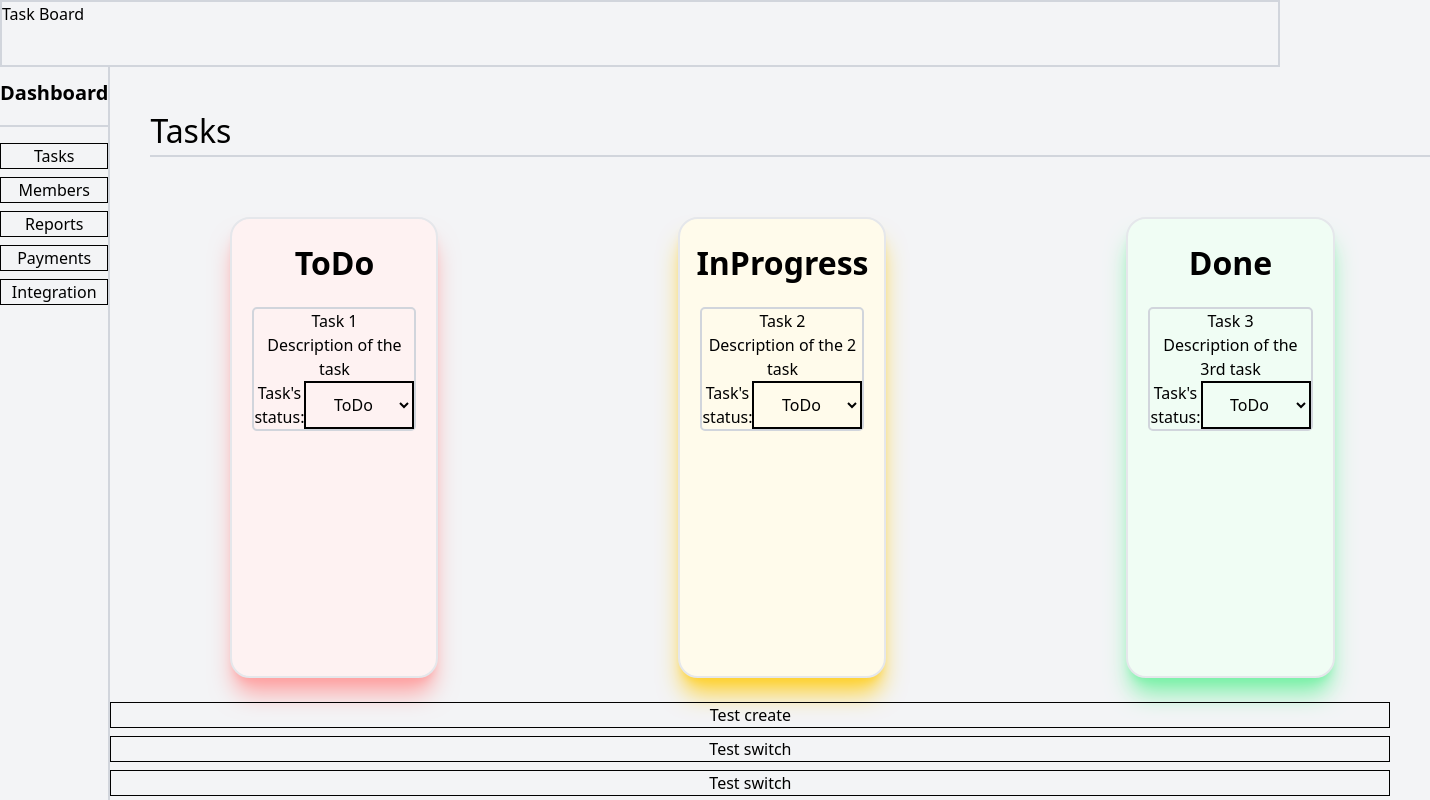
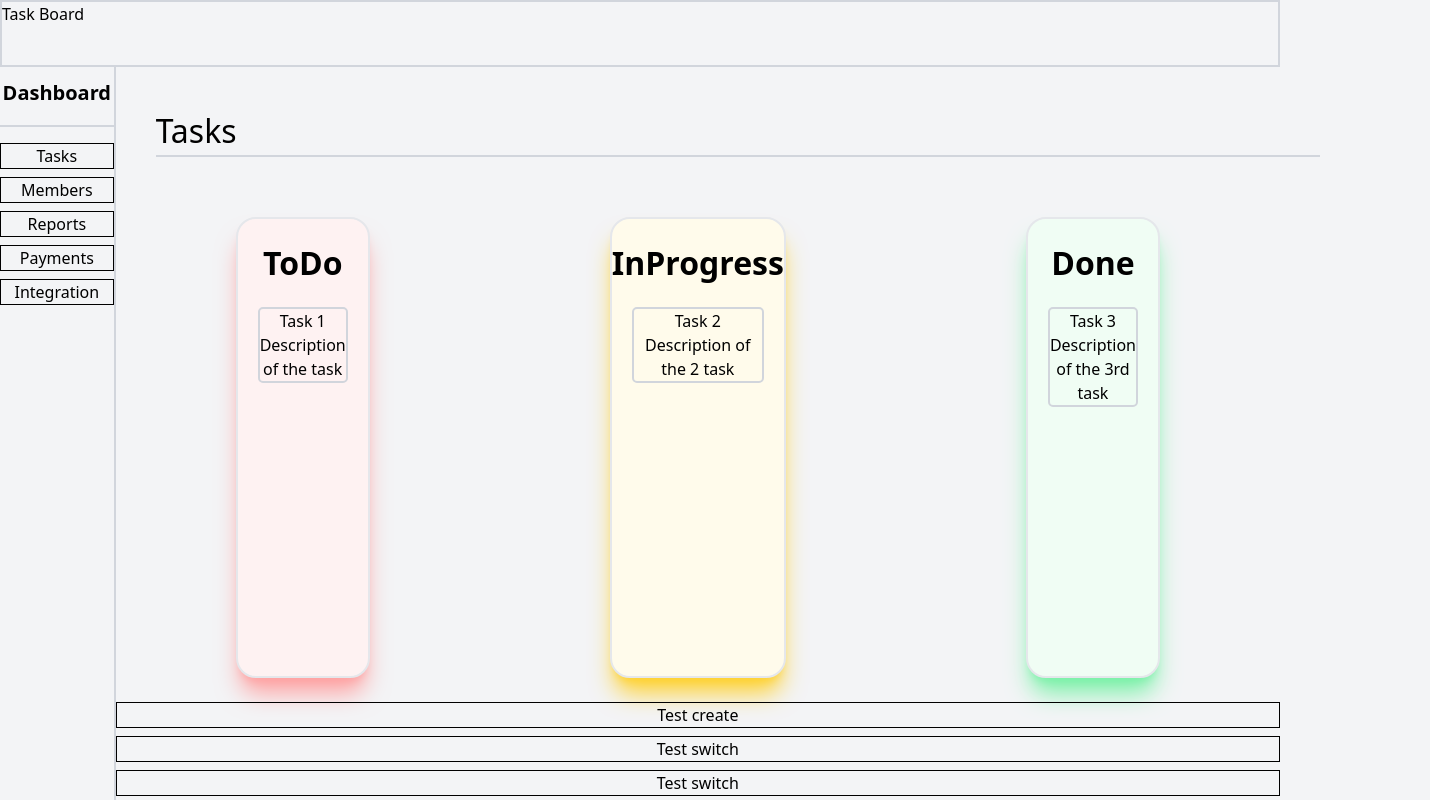
Before and after one commit to FlamingShali/Task-Manager, a React (Vite) app: page / in a window 1280 px wide. Shown: the top 800 px of the page, 1430 px wide, since content can reach past the window. Built offline with nearby package versions, Linux system fonts and the light colour scheme.

Commit message:
Added handleActiveTask func

```diff
--- a/src/components/Board.jsx
+++ b/src/components/Board.jsx
@@ -9,6 +9,7 @@ import {
 import TaskColumn from "./TaskColumn";
 import Task from "./Task";
 import Button from "./Button";
+import { useState } from "react";
 
 const statuses = ["toDo", "inProgress", "done"];
 const toDo = statuses[0];
@@ -18,6 +19,7 @@ const done = statuses[2];
 const Board = () => {
   const tasks = useSelector((state) => state.tasks.tasks);
   const dispatch = useDispatch();
+  const [activeTask, setActiveTask] = useState(null);
 
   const taskId = (Math.random() * 500).toFixed(2);
   console.log(taskId);
@@ -33,6 +35,10 @@ const Board = () => {
 
   function handleSwitchStatus() {
     dispatch(tasksActions.moveTask({ id: 1, from: toDo, to: inProgress }));
+  }
+
+  function handleActiveTask(task) {
+    setActiveTask(task.id);
   }
 
   console.log(tasks);
@@ -59,7 +65,7 @@ const Board = () => {
             </TaskColumn>
             <TaskColumn status={inProgress}>
               {tasks.inProgress.map((task) => (
-                <Task task={task} key={task.id} taskType={inProgress} />
+                <Task task={task} key={task.id} taskType={inProgress} onClick={handleActiveTask}/>
               ))}
             </TaskColumn>
             <TaskColumn status={done}>
--- a/src/components/Task.jsx
+++ b/src/components/Task.jsx
@@ -1,4 +1,4 @@
-const Task = ({ task, taskType }) => {
+const Task = ({ task }) => {
   return (
     <>
       <li
@@ -7,14 +7,7 @@ const Task = ({ task, taskType }) => {
       >
         <p>{task.title}</p>
         <p>{task.description}</p>
-        <div className="flex ">
-          <label>Task's status:</label>
-          <select className="text-center border-2">
-            <option>ToDo</option>
-            <option>In Progress</option>
-            <option>Done</option>
-          </select>
-        </div>
+        <div className="flex "></div>
       </li>
     </>
   );
```
